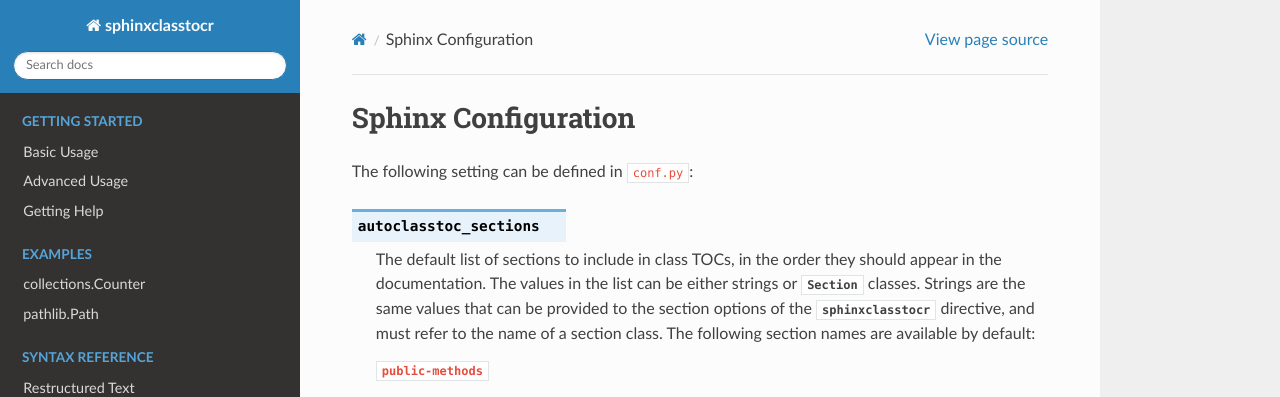
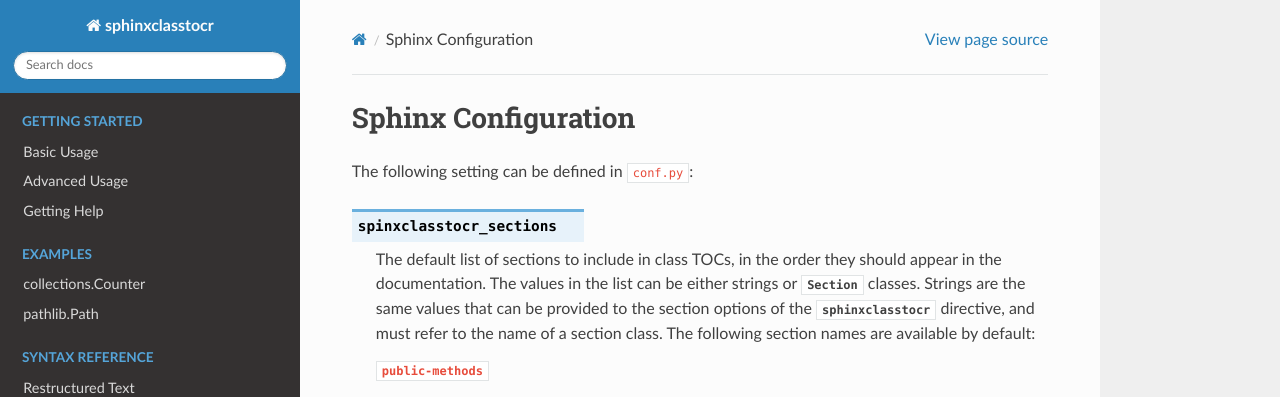
Before and after one commit to kalekundert/autoclasstoc, a Sphinx documentation site: the page built from docs/syntax/sphinx.rst, in a window 1280 px wide and 1112 px high. Shown: the top 397 px of the window. Built offline with Sphinx 7.4.7 and the Read the Docs theme 2.0.0, drawn with Linux system fonts in a browser that asks for light colours; pages that are not in the unit, such as notebooks, are missing from menus.

Commit message:
chore(docs):sphinx.rst update to sphinxclasstocr #6
Replaced autoclasstoc in text to sphinxclasstocr

WIP #6

```diff
--- a/docs/syntax/sphinx.rst
+++ b/docs/syntax/sphinx.rst
@@ -3,7 +3,7 @@
 ********************
 The following setting can be defined in ``conf.py``:
 
-.. confval:: autoclasstoc_sections
+.. confval:: spinxclasstocr_sections
 
   The default list of sections to include in class TOCs, in the order they
   should appear in the documentation.  The values in the list can be either
```
